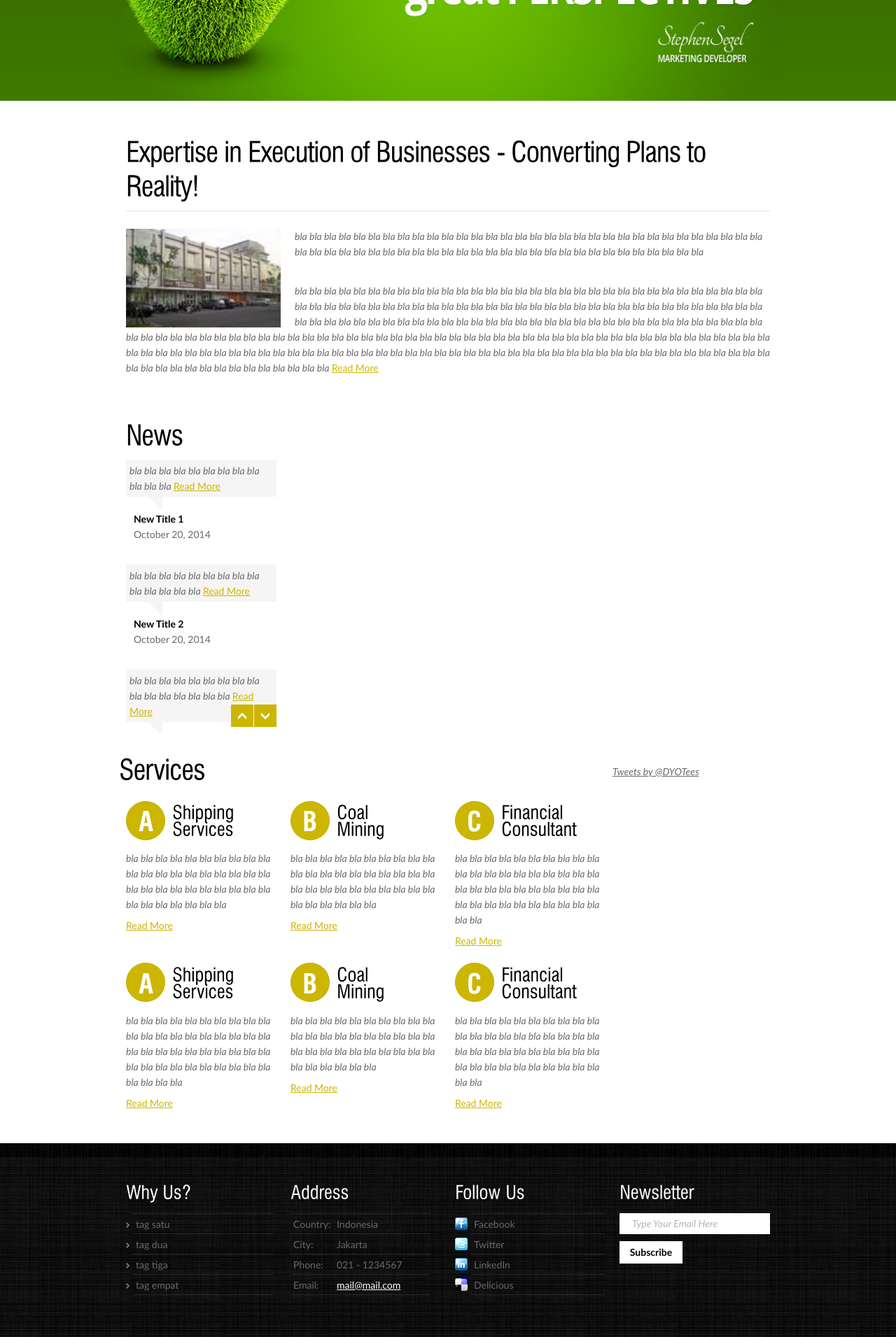
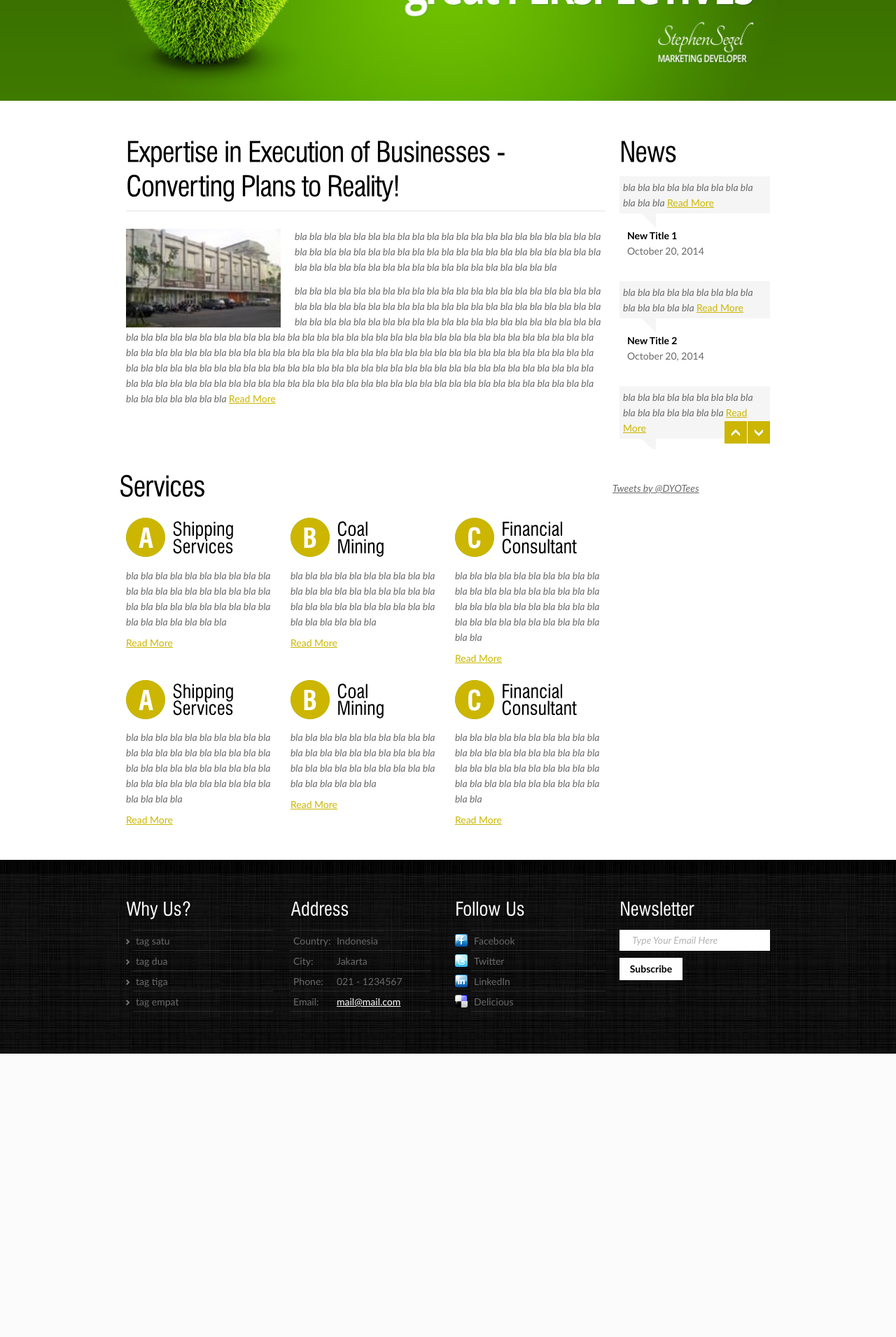
Before and after one commit to richibecker/lbresources, a PHP site: page / in a window 1280 px wide. Shown: the part 463-2374 px from the top of the page at 70% size. After the commit the page ends 1969 px from the top, so only its background shows below. Run offline with PHP 8.4, Linux system fonts and the light colour scheme; some libraries are stand-ins or nearby versions.

Commit message:
Home Revision
Update:
- style section home page

```diff
--- a/content/home.php
+++ b/content/home.php
@@ -3,7 +3,7 @@
 <!-- home content -->
 	<article id="content">
 			<div class="wrapper row" style="">
-				<section class="col-full">
+				<section class="col-3-4">
 					<div class="wrap-col">
 						<h2 class="under">Expertise in Execution of Businesses - Converting Plans to Reality!</h2>
 
```
